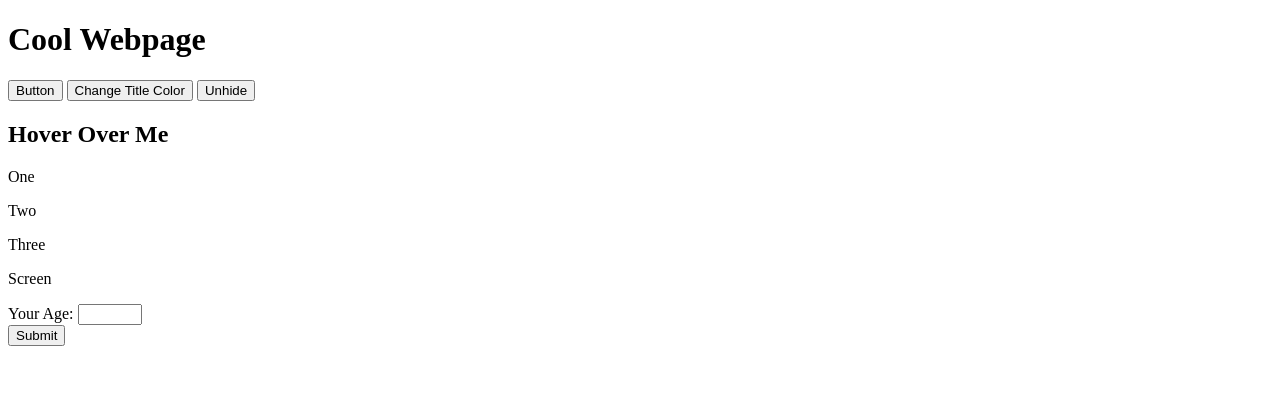
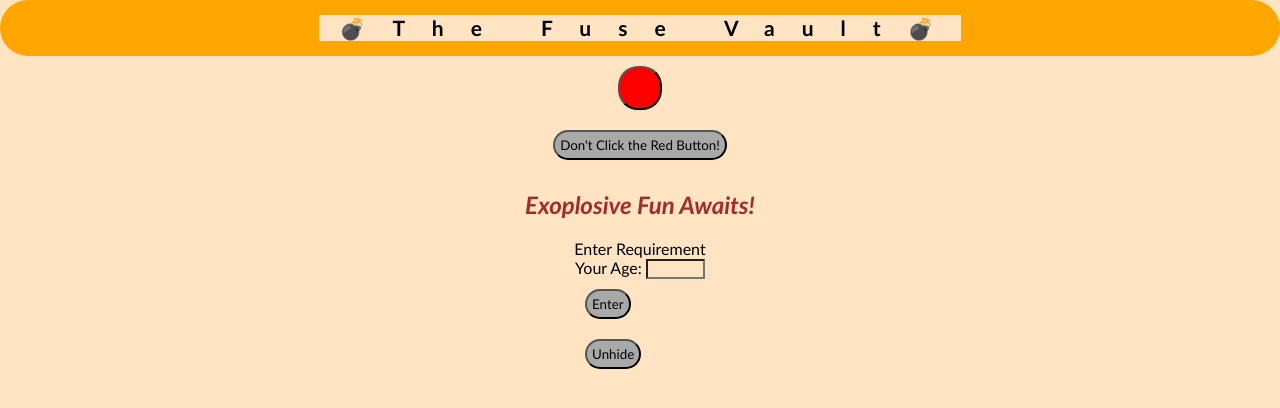
Before and after one commit to IskanderYunu/SBA-316, a plain HTML site: page index.html in a window 1280 px wide. Drawn offline with Linux system fonts and the light colour scheme.

Commit message:
Updated Push

```diff
--- a/index.html
+++ b/index.html
@@ -5,19 +5,50 @@
     <meta name="viewport" content="width=device-width, initial-scale=1.0" />
     <link rel="stylesheet" href="./styles/style.css" />
     <script defer src="./script/script.js"></script>
-    <title>SBA</title>
+    <title>Fireworks</title>
+    <style>
+      button {
+        padding: 5px;
+        margin: 10px;
+        border-radius: 20px;
+        background-color: #A9A9A9;
+      }
+      .boomButton {
+        color: red;
+        font-size: large;
+        background-color: red;
+        padding: 20px;
+      }
+      section {
+        display: flex;
+        justify-content: center;
+        align-items:center;
+        flex-direction: column;
+      }
+    </style>
   </head>
   <body>
-    <h1 id="heading">Cool Webpage</h1>
-    <button onclick="main()">Button</button>
-    <button onclick="changeTitleColor()">Change Title Color</button>
-    <button onclick="unhide()">Unhide</button>
-    <p hidden class="sneaky">Invisible Text</p>
-    <h2 onmouseover="hover()" class="mouseHover">Hover Over Me</h2>
-    <p>One</p>
-    <p>Two</p>
-    <p>Three</p>
-    <p id="width" >Screen</p>
+    <header>
+    <nav>
+
+    <nav class="navbar">
+      <ul class="nav-links">
+        <h1 id="heading">💣The Fuse Vault💣</h1>
+      </ul>
+  </nav>
+  </nav>
+</header>
+<section>
+    <button onclick="main()" class="boomButton">
+       </button>
+    <button onclick="changeTitleColor()">Don't Click the Red Button!</button>
+
+    <h2 onmouseover="hover()" class="mouseHover">Exoplosive Fun Awaits!</h2>
+    <p></p>
+
+
+    <p id="width" >Enter Requirement</p>
+    <!--Over type of Form/Input-->
     <form id="myForm">
     <label>Your Age:
         <input
@@ -30,7 +61,12 @@
     </label>
 
     </br>
-    <button type="submit">Submit</button>
+    <button type="submit">Enter</button>
+  </br>
+    <button onclick="unhide()">Unhide</button>
+    <p hidden class="sneaky">Get 20% Off Code: BOOMSTICK24</p>
     </form>
+
+  </section>
   </body>
 </html>
--- a/script/script.js
+++ b/script/script.js
@@ -1,34 +1,51 @@
 function main() {
+  //Use getElementbyID
   const title = document.getElementById("heading");
   title.style.color = "red";
+  //Use querySelector
   const title2 = document.querySelector("#heading");
   const screen = document.querySelector(".mainScreen");
   const paragraphs = document.querySelectorAll("p");
-  paragraphs.forEach((para) => (para.style.color = "pink"));
+  //Iterate over collection of elements
+  paragraphs.forEach((para) => (para.style.color = "red"));
   /*function callBack(para) {
     para.style.color = pink
 }
 paragraphs.forEach(callBack) */
 
-  //creating new element
+  //Use createElement
   const newpara = document.createElement("p");
-  newpara.textContent = "This is a new paragraph";
+  newpara.textContent = "🧨BOOM!💥";
+  //Use appendChild
   document.body.appendChild(newpara);
 }
 function changeTitleColor() {
   const title = document.getElementById("heading");
-  title.style.color = "blue";
+
+  // Toggle the color-change class
+  title.classList.toggle("color-change");
 }
+
 function unhide() {
   const paragraphToHide = document.querySelector(".sneaky");
   paragraphToHide.removeAttribute("hidden");
 }
+//Use response to user interaction
+// Define an array of colors
+const colors = ["red", "blue", "magenta", "springgreen", "purple"];
+let colorIndex = 0; // Track the current color index
+
 function hover() {
   const changeColor = document.querySelector(".mouseHover");
-  changeColor.style.color = "red";
+
+  // Set the color based on the current index
+  changeColor.style.color = colors[colorIndex];
+
+  // Increment the color index, looping back to the start if necessary
+  colorIndex = (colorIndex + 1) % colors.length;
 }
 
-// Test
+// One type of Form/Input
 const myForm = document.getElementById("myForm");
 myForm.addEventListener("submit", onSubmit);
 function onSubmit(evt) {
--- a/styles/style.css
+++ b/styles/style.css
@@ -0,0 +1,61 @@
+* {
+  box-sizing: border-box;
+  margin: 0;
+  padding: 0;
+  font-family: "Trebuchet MS", "Lucida Sans Unicode", "Lucida Grande",
+    "Lucida Sans", Arial, sans-serif;
+  background-color: bisque;
+}
+
+body {
+  font-family: Arial, sans-serif;
+}
+
+.navbar {
+  background-color: orange; /* Yellow color */
+  padding: 15px 20px;
+  font-size: large;
+  display: flex;
+  justify-content: center;
+  letter-spacing: 27px;
+  border-radius: 40px;
+  text-indent: 20px;
+}
+
+.mouseHover {
+  color: brown;
+  font-weight: bold;
+  font-style: oblique;
+  margin: 20px;
+}
+.sneaky {
+  color: #2f4f4f;
+}
+
+@keyframes colorCycle {
+  0% {
+    color: red;
+  }
+  25% {
+    color: blue;
+  }
+  50% {
+    color: green;
+  }
+  75% {
+    color: orange;
+  }
+  100% {
+    color: purple;
+  }
+}
+
+.color-change {
+  animation: colorCycle 2s linear infinite; /* Adjust duration and timing */
+}
+
+@media only screen and (max-widht: 768px) {
+  html {
+    width: 90%;
+  }
+}
```
